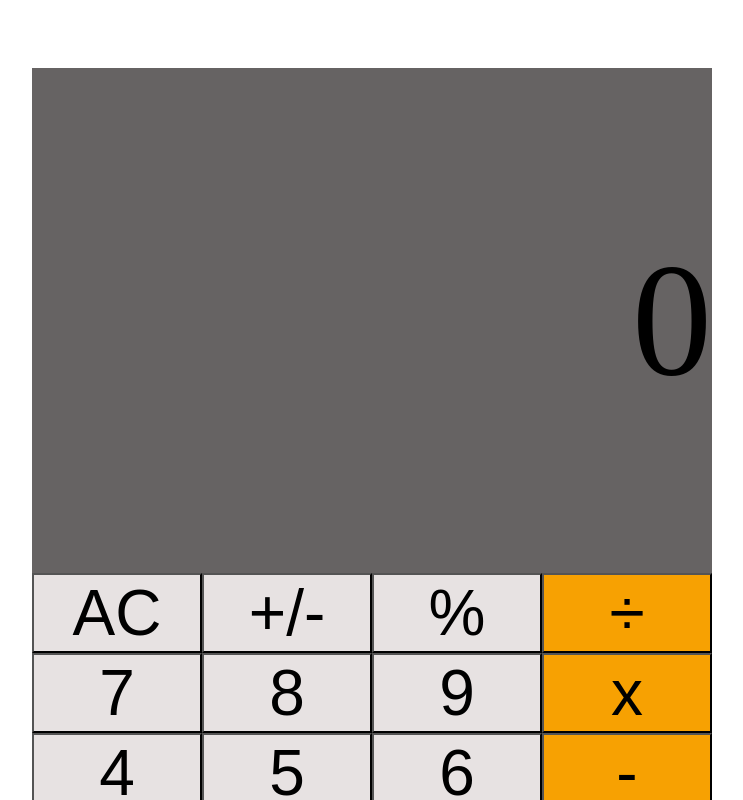
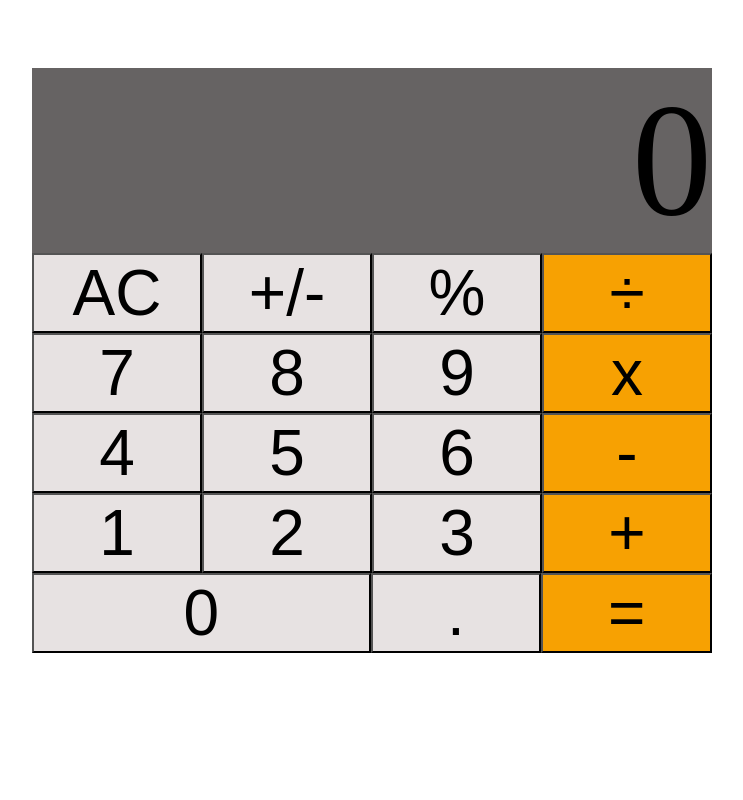
Before and after one commit to yigitm/math-magicians, a React (Create React App) app: page / in a window 1280 px wide. Shown: the top 800 px of the page, without its empty margins (308-1051 px from the left). Built offline with nearby package versions, Linux system fonts and the light colour scheme.

Commit message:
Remove p tag from initial

```diff
--- a/src/components/Calculator.js
+++ b/src/components/Calculator.js
@@ -15,14 +15,15 @@ function Calculator() {
     setInitial('');
   }
 
-  function allClear() {
+  function allClear(e) {
     setInitial('0');
+    e.target.padding = 0;
   }
 
   return (
     <div className="container">
       <div className="result">
-        <p>{initial}</p>
+        {initial}
         {obj.next}
         {obj.operation}
         {obj.total}
```
